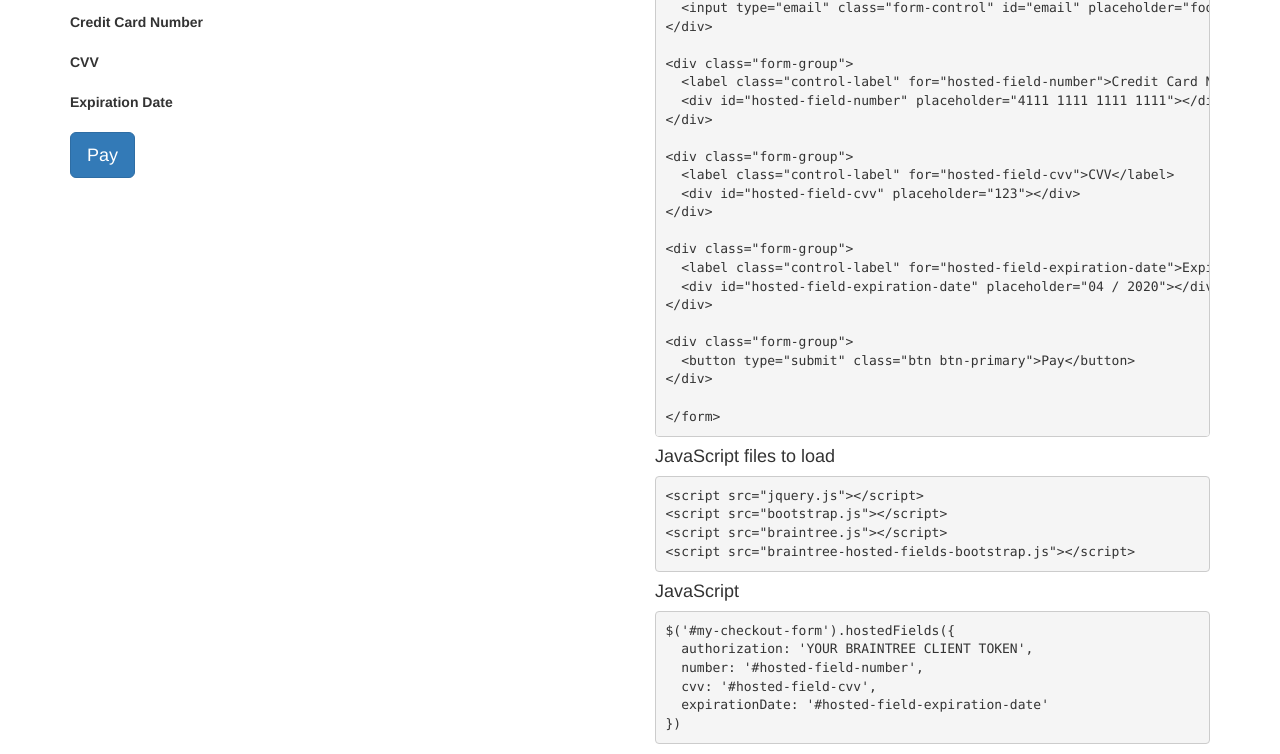
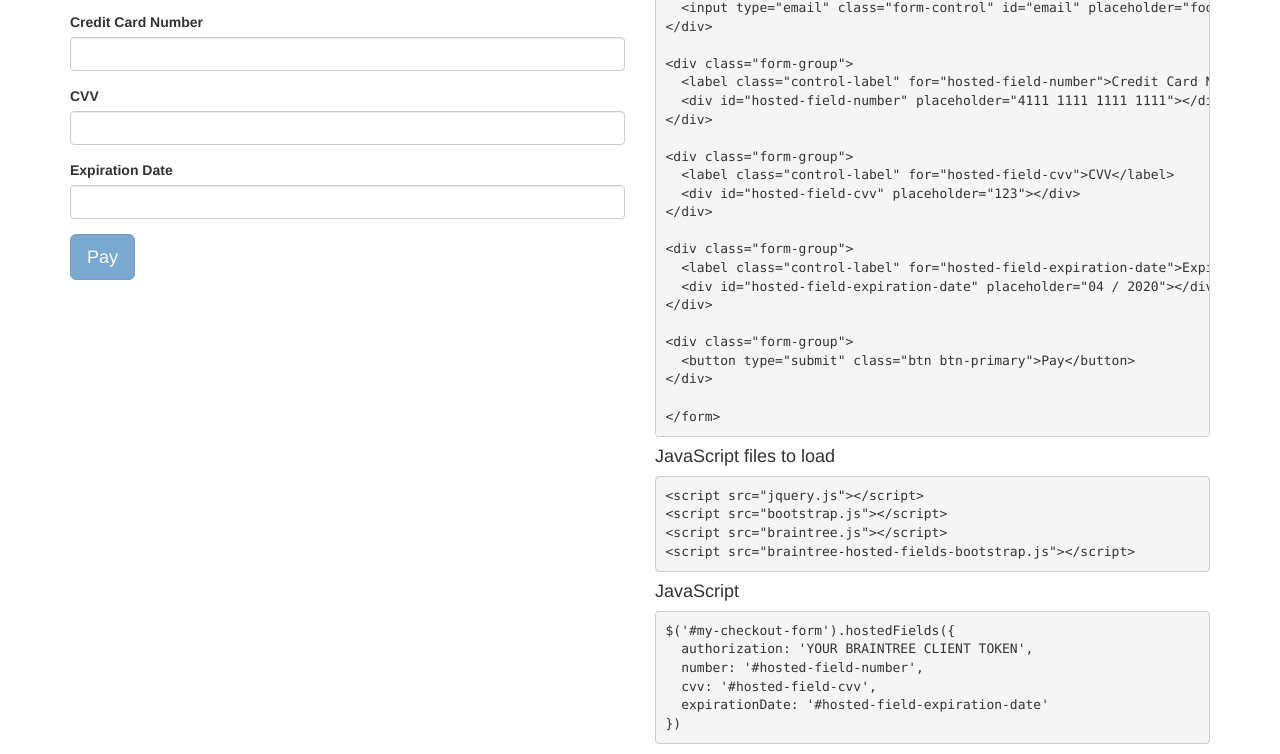
Before and after one commit to EvanHahn/braintree-hosted-fields-bootstrap, a plain HTML site: page index.html in a window 1280 px wide. Shown: the part 195-949 px from the top of the page. Drawn offline with Linux system fonts and the light colour scheme; no server answers.

Commit message:
gh-pages

```diff
--- a/index.html
+++ b/index.html
@@ -87,7 +87,7 @@
 
 <script src="vendor/jquery.min.js"></script>
 <script src="vendor/bootstrap.min.js"></script>
-<script src="vendbraintree.min.js"></script>
+<script src="vendor/braintree.min.js"></script>
 <script src="braintree-hosted-fields-bootstrap.js"></script>
 
 <script>
```
